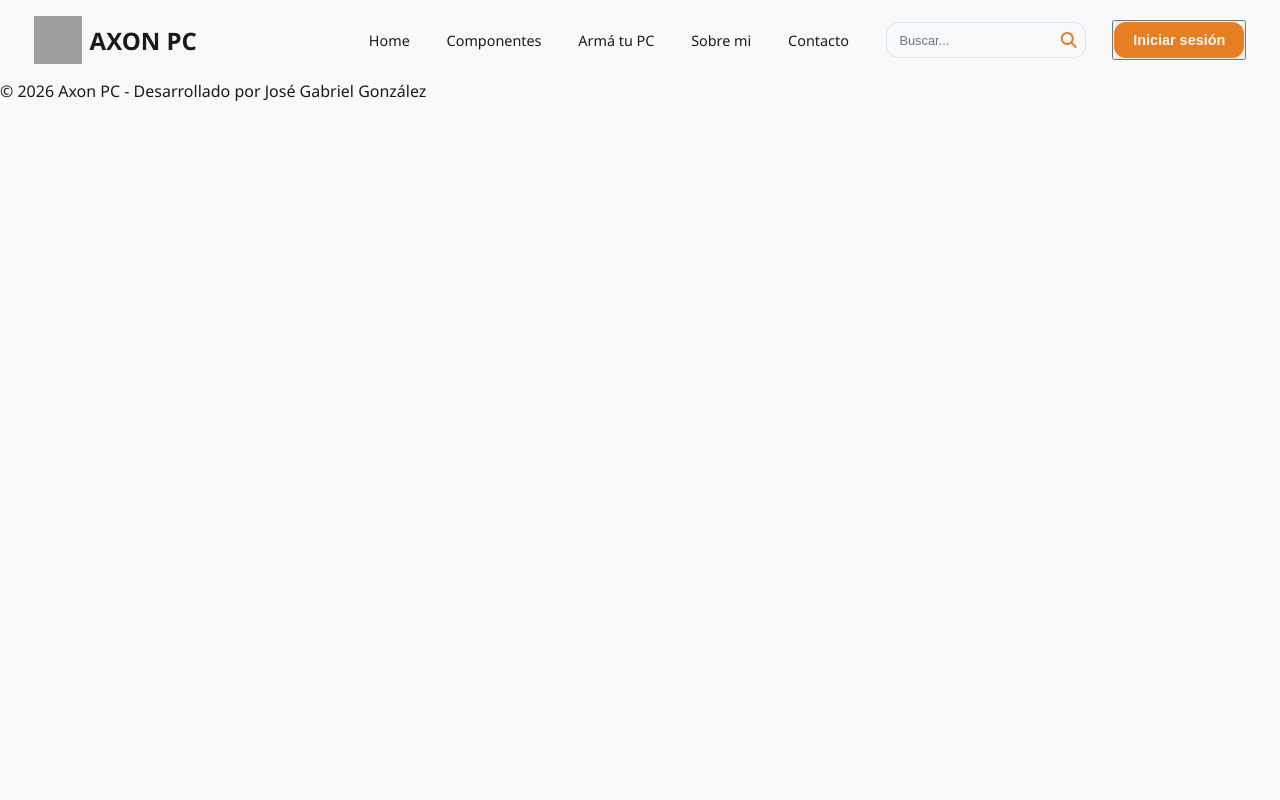
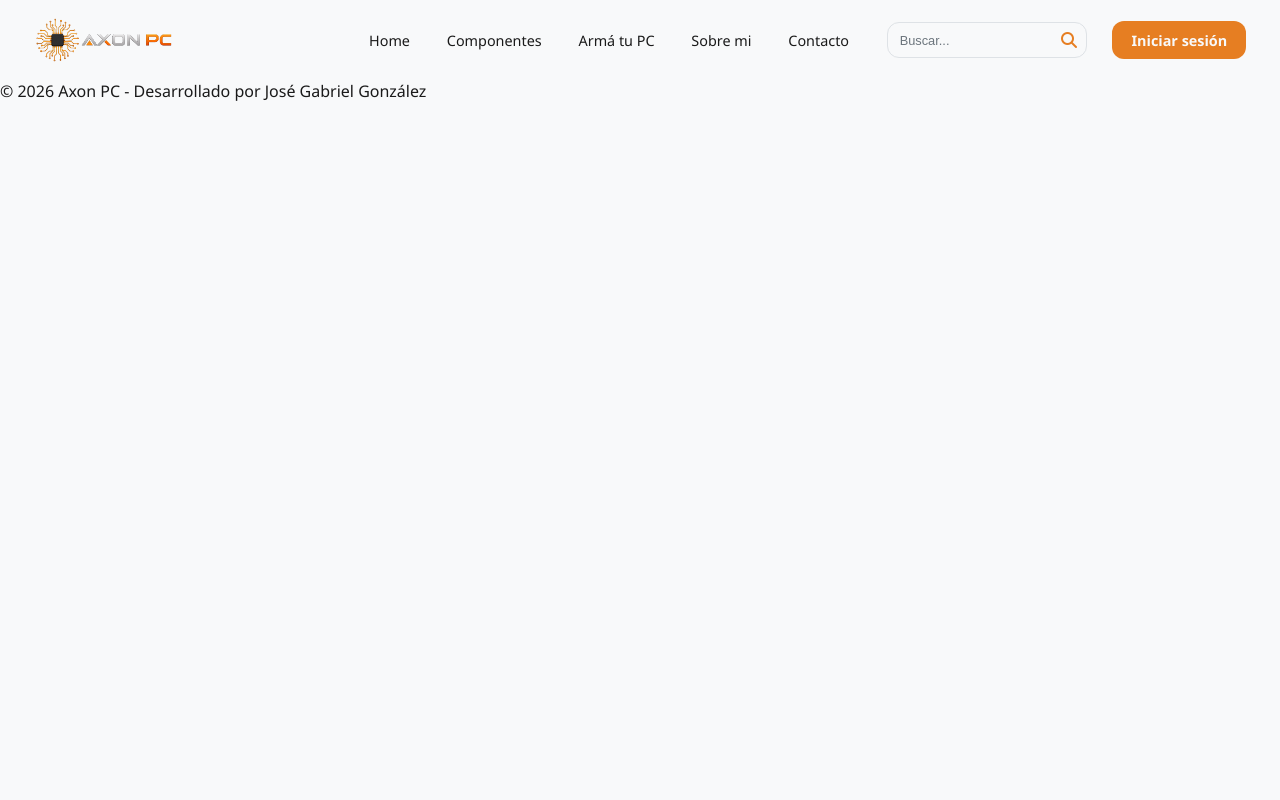
Before and after one commit to GabrielGonzalezBotto/e-commerce_pc-builder_django-MySQL, a Django app: page / in a window 1280 px wide. Run offline with Django 5.2, Linux system fonts and the light colour scheme; some libraries are stand-ins or nearby versions; grey boxes are pictures that could not be loaded.

Commit message:
feat: logo + favicon en base.html + areglo de estilos en boton sign in

```diff
--- a/AXON_PC/static/css/style.css
+++ b/AXON_PC/static/css/style.css
@@ -1,7 +1,7 @@
 :root {
     --color-fondo: #F8F9FA;
     --color-fondo-sec: #F1F3F5;
-    --color-cards-conainer: #FFFFFF;
+    --color-cards-container: #FFFFFF;
     --color-text-1: #1A1A1A;
     --color-text-2: #6C757D;
     --color-acento: #E67E22;
@@ -27,6 +27,11 @@ body {
     display: flex;
     flex-direction: column;
     min-height: 100vh;
+}
+
+.favicon {
+    width:52px;
+    height: 32px;
 }
 
 /*========= HEADER ==========*/
@@ -60,7 +65,7 @@ body {
 }
 
 .logo {
-    width: clamp(40px, 4vw, 48px);
+    width: clamp(140px, 4vw, 48px);
     height: clamp(40px, 4vw, 48px);
 }
 
@@ -110,6 +115,11 @@ body {
 
 .search input::placeholder {
     color: var(--color-text-2);
+}
+
+.search input:focus {
+    border-color: var(--color-acento);
+    width: 250px;
 }
 
 .search button {
@@ -243,6 +253,10 @@ body {
         width: 100%;
     }
 
+    .search input:focus {
+        width: 250px;
+    }
+
     .nav-btn-container .btn {
         display: block;
         text-align: center;
@@ -273,4 +287,9 @@ body {
         top: 0;
         transform: rotate(-45deg);
     }
+
+    .logo {
+    width: clamp(120px, 4vw, 48px);
+    height: clamp(40px, 4vw, 48px);
 }
+}
--- a/AXON_PC/templates/base.html
+++ b/AXON_PC/templates/base.html
@@ -4,6 +4,9 @@
 <head>
     <meta charset="UTF-8">
     <meta name="viewport" content="width=device-width, initial-scale=1.0">
+
+    <!-- FAVICON -->
+    <link rel="icon" href="{% static 'img/favicon.jpg' %}" class="favicon" alt="favicon axon pc">
     <title>{% block title%}Axon PC{% endblock %}</title>
 
     <!-- CSS -->
@@ -22,8 +25,7 @@
     <header class="nav">
         <div class="nav-inner">
             <a href="{% url 'home' %}" class="logo-container">
-                <img src="#" class="logo" alt="logo axon pc">
-                <span>AXON PC</span>
+                <img src="{% static 'img/logo.png'%}" class="logo" alt="logo axon pc">
             </a>
 
                 <!-- HAMBURGUESA -->
@@ -51,9 +53,9 @@
                     </form>
 
                     <!-------- LOGIN ------>
-                    <button class="nav-btn-container">
+                    <div class="nav-btn-container">
                         <a href="#" class="btn">Iniciar sesión</a>
-                    </button>
+                    </div>
                 </nav>
             </div>
     </header>
```
Also changed, not shown: AXON_PC/static/img/favicon.jpg (added), AXON_PC/static/img/logo.png (added).
